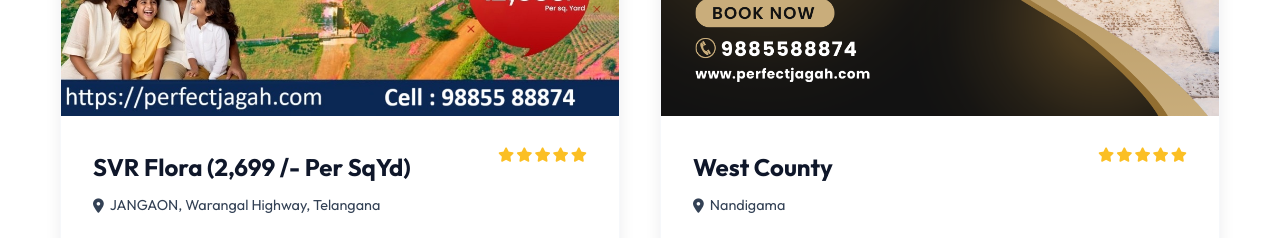
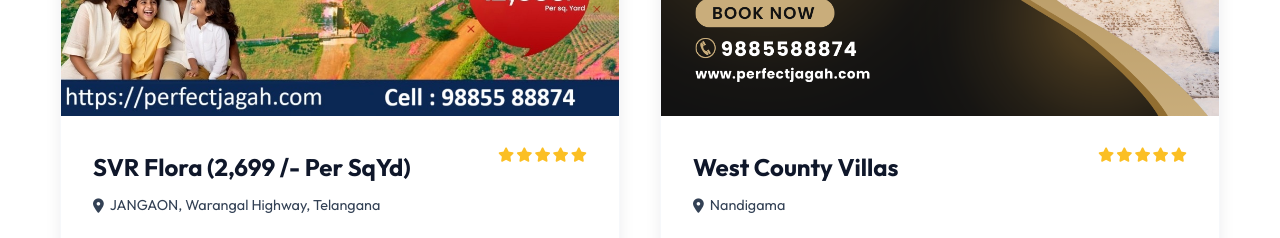
Before and after one commit to SagarMandala/PerfectJagah, a plain HTML site: page index.html in a window 1280 px wide. Shown: the part 4486-4724 px from the top of the page. Drawn offline with Linux system fonts and the light colour scheme.

Commit message:
project 4

```diff
--- a/index.html
+++ b/index.html
@@ -2848,7 +2848,7 @@
                     <div class="project-content">
                         <div class="project-header">
                             <div>
-                                <h3 class="project-title">West County</h3>
+                                <h3 class="project-title">West County Villas</h3>
                                 <p class="project-location">
                                     <i class="fas fa-map-marker-alt"></i>
                                     Nandigama
@@ -3276,7 +3276,7 @@
                 description: "We have 100 acres villa plots geated community layout on Jangaon, Warangal Highway."
             },
             project4: {
-                title: "West County",
+                title: "West County Villas",
                 location: "Nandigama",
                 price: "₹6,500 /- Per square feet",
                 /// status: "",
```
